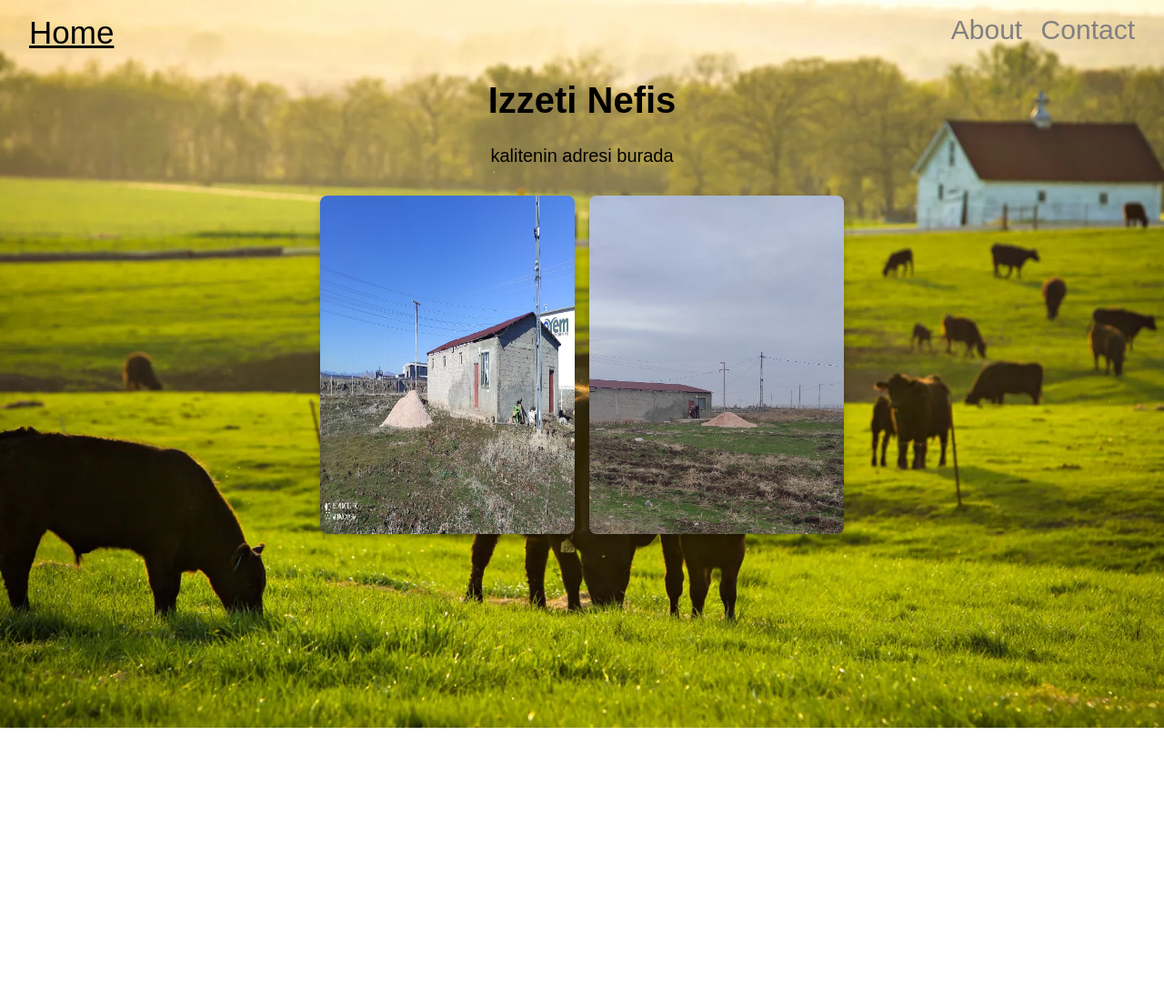
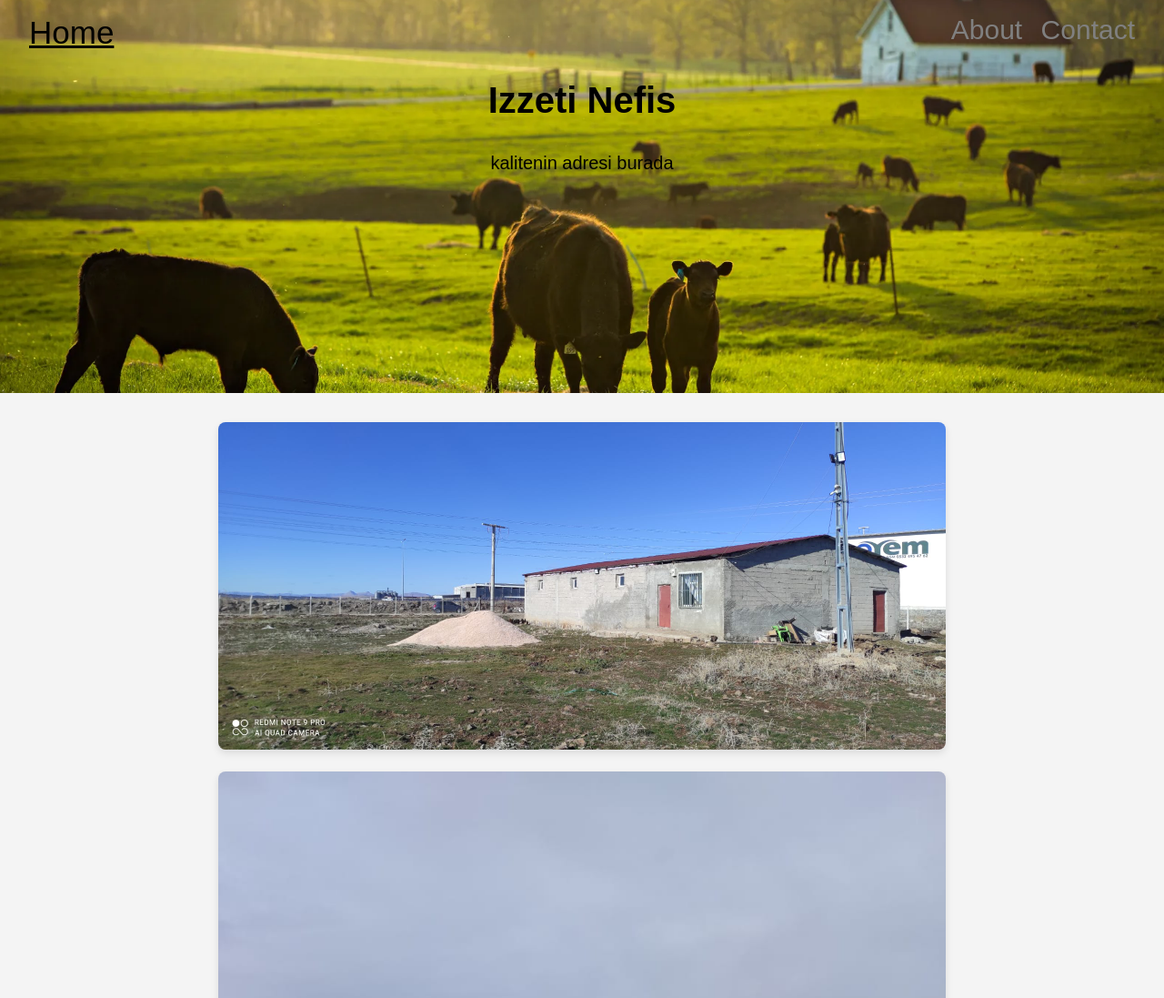
Before and after one commit to johndoeuserdev/johndoeuserdev.github.io, a plain HTML site: page index.html in a window 1280 px wide. Shown: the top 1097 px of the page at 91% size. Before the commit the page ends 800 px from the top, so only its background shows below. Drawn offline with Linux system fonts and the light colour scheme.

Commit message:
add images

```diff
--- a/index.html
+++ b/index.html
@@ -3,54 +3,58 @@
   <head>
     <meta charset="UTF-8" />
     <meta name="viewport" content="width=device-width, initial-scale=1.0" />
-    <title>Document</title>
+    <title>Izzeti Nefis</title>
 
     <style>
       body {
-        background-image: url('farm.webp');
-        background-size: cover; /* Makes the image cover the entire background */
-        background-position: center; /* Centers the image */
-        background-repeat: no-repeat; /* Prevents the image from repeating */
-        background-attachment: fixed; /* Keeps the background fixed when scrolling */
         margin: 0;
         font-family: Arial, Helvetica, sans-serif;
+        background-color: #f4f4f4; /* Light background for the image section */
       }
 
-
-      .gallery {
+      /* Section with farm background */
+      .hero-section {
+        background-image: url('farm.webp');
+        background-size: cover;
+        background-position: center;
+        background-repeat: no-repeat;
+        background-attachment: fixed;
+        padding-bottom: 2rem;
+        min-height: 50vh; /* Ensure the section has enough height */
         display: flex;
-        flex-wrap: wrap;
-        justify-content: center;
-        gap: 1rem;
-        margin: 2rem auto;
-        max-width: 1200px;
-        padding: 0 1rem;
+        flex-direction: column;
       }
 
-      .gallery img {
-        width: 100%;
-        max-width: 280px;
-        height: auto;
-        border-radius: 8px;
-        box-shadow: 0 4px 8px rgba(0, 0, 0, 0.2);
-        transition: transform 0.3s;
-      }
-      .gallery img:hover {
-        transform: scale(1.05);
-      }
-
-    </style>
-  </head>
-  <body style="margin: 0; font-family: Arial, Helvetica, sans-serif">
-    <header>
-      <nav
-        style="
+      /* Navigation styles */
+      nav {
         display: flex;
         justify-content: space-between;
         margin-inline: 2rem;
         margin-top: 1rem;
-        "
-      >
+      }
+
+      /* Image gallery styles */
+      .image-gallery {
+        display: flex;
+        flex-direction: column;
+        align-items: center;
+        padding: 2rem;
+      }
+
+      .image-gallery img {
+        width: 100%;
+        max-width: 800px; /* Limit max width for larger screens */
+        margin-bottom: 1.5rem;
+        border-radius: 8px; /* Optional: adds slight rounding to images */
+        box-shadow: 0 4px 8px rgba(0, 0, 0, 0.1); /* Optional: subtle shadow */
+      }
+    </style>
+  </head>
+  <body>
+    <!-- Hero section with farm background -->
+    <div class="hero-section">
+      <header>
+        <nav>
           <a
             href="#index"
             style="color: black; text-decoration: underline; font-size: 35px"
@@ -81,29 +85,21 @@
         </nav>
       </header>
 
-    <h1 style="text-align: center;font-size: 40px; color: black;margin-top: 2rem;">Izzeti Nefis</h1>
-    <p style="text-align: center;font-size: 20px;margin-top: 0.5rem;">kalitenin adresi burada</p>
-
-
-    <div class = "gallery">
-        <img src="image1.jpeg" alt="Gallery Image 1" />
-        <img src="image2.jpeg" alt="Gallery Image 2" />
-        <!-- <img src="image3.jpeg" alt="Gallery Image 3" /> -->
-        <!-- <img src="image4.jpeg" alt="Gallery Image 4" />
-        <img src="image5.jpeg" alt="Gallery Image 5" /> -->
-
+      <h1 style="text-align: center; font-size: 40px; color: black; margin-top: 2rem;">
+        Izzeti Nefis
+      </h1>
+      <p style="text-align: center; font-size: 20px; margin-top: 0.5rem;">
+        kalitenin adresi burada
+      </p>
     </div>
 
-
-    <!--
-    images i have
-
-    image1.jpeg
-    image2.jpeg
-    image3.jpeg
-    image4.jpeg
-    image5.jpeg
-
-    -->
+    <!-- Image gallery section -->
+    <div class="image-gallery">
+      <img src="image1.jpeg" alt="Image 1" />
+      <img src="image2.jpeg" alt="Image 2" />
+      <!-- <img src="image3.jpeg" alt="Image 3" /> -->
+      <!-- <img src="image4.jpeg" alt="Image 4" />
+      <img src="image5.jpeg" alt="Image 5" /> -->
+    </div>
   </body>
 </html>
```
Lines whose indentation alone changed are shown as unchanged.
